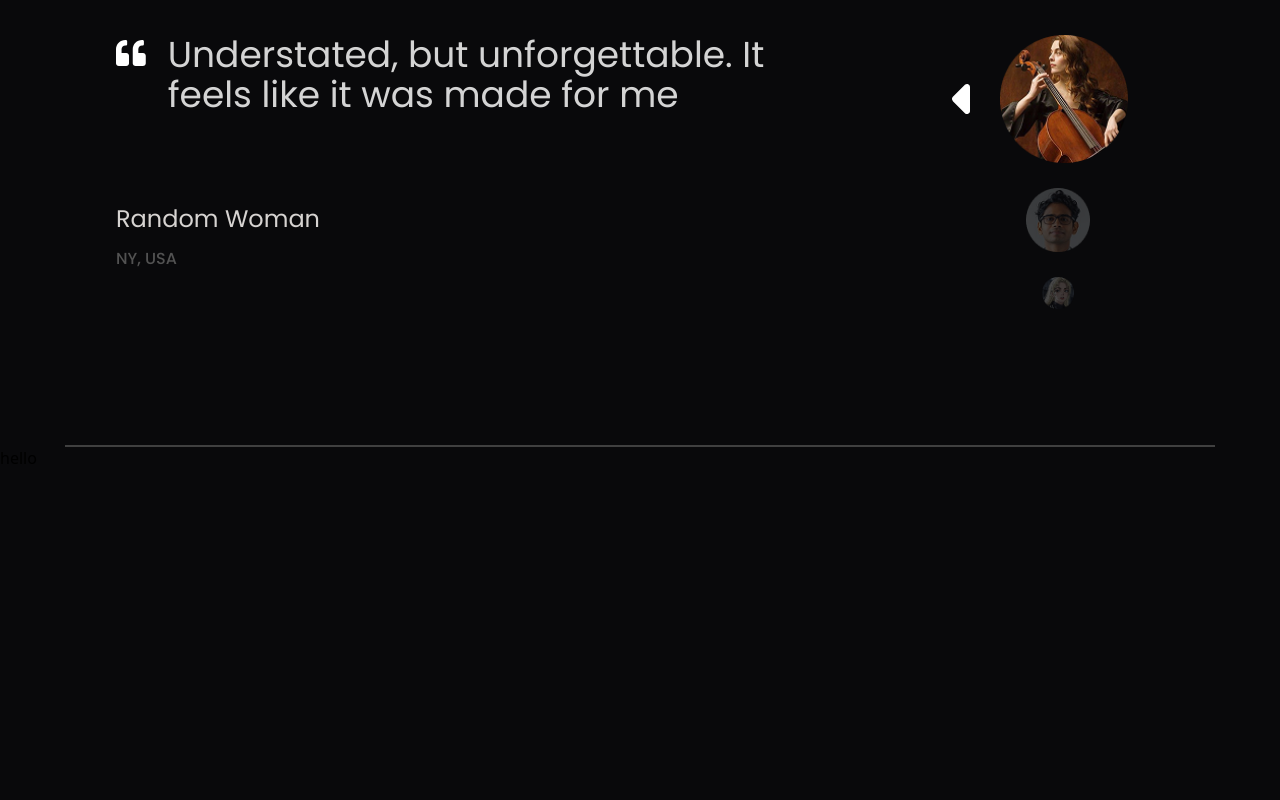
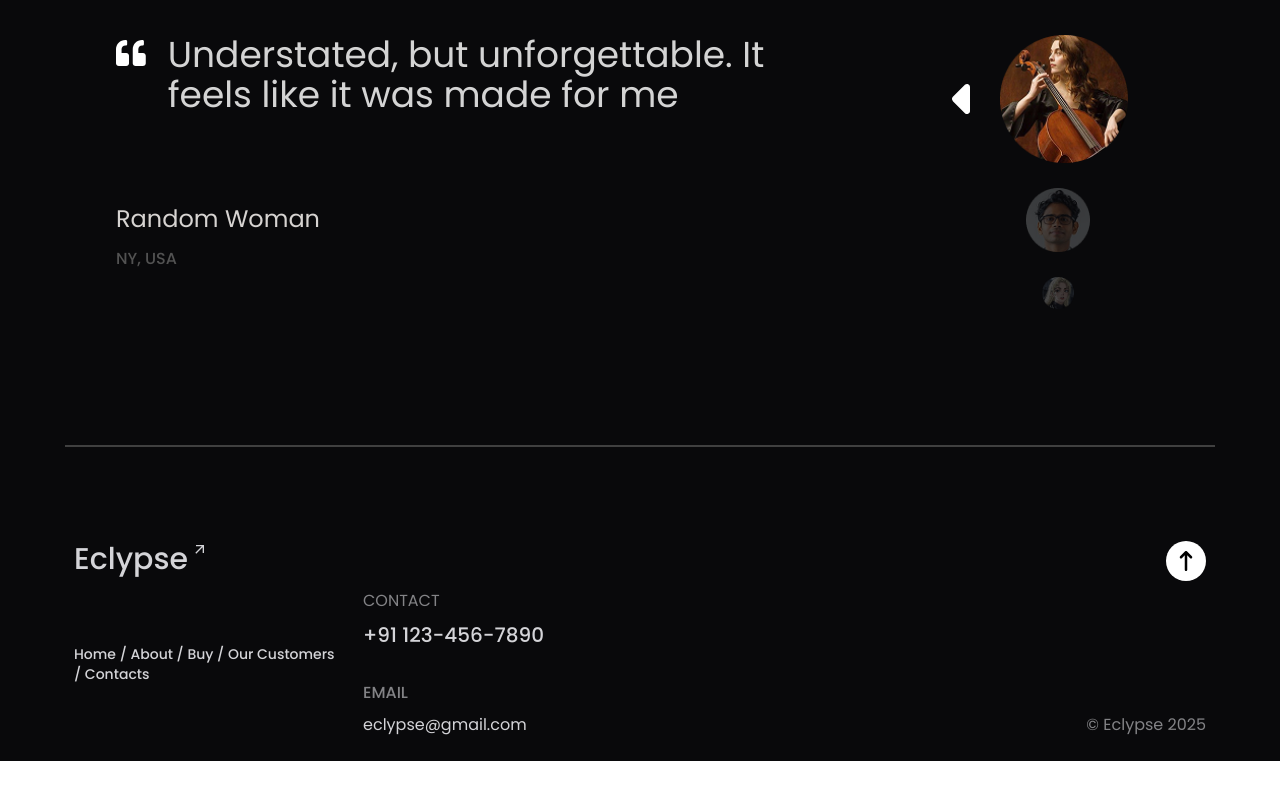
Before and after one commit to JayShende/Eclypse-Assingment, a React (Vite) app in the folder Frontend/: page / in a window 1280 px wide. Shown: the part 4508-5308 px from the top of the page. After the commit the page ends 5269 px from the top, so only its background shows below. Built offline with nearby package versions, Linux system fonts and the light colour scheme.

Commit message:
added the footer

```diff
--- a/Frontend/src/App.tsx
+++ b/Frontend/src/App.tsx
@@ -1,10 +1,10 @@
+import FooterSection from "./components/footer-section"
 import GridSection from "./components/grid-section"
 import HeroSection2 from "./components/hero-2"
 import HeroSection from "./components/hero-section"
 import NavBarComponent from "./components/navbar"
 import ProductInfo from "./components/product-info"
 import ProductShop from "./components/product-shop"
-import Random from "./components/randomspace"
 import Reviews from "./components/reviews"
 
 
@@ -20,7 +20,8 @@ function App() {
        <ProductShop/>
        <ProductInfo/>
        <Reviews/>
-      <Random/>
+       <FooterSection/>
+
     </div>
   )
 }
--- /dev/null
+++ b/Frontend/src/components/footer-section.tsx
@@ -0,0 +1,31 @@
+import { MdArrowOutward } from "react-icons/md";
+import { FaArrowUpLong } from "react-icons/fa6";
+const FooterSection = () => {
+  return (
+    <div className="grid grid-cols-4 mt-[71px] mx-[50px] p-6 gap-6 font-Poppins text-zinc-300">
+      <div className=" h-10 flex flex-col">
+       <div className="flex gap-x-1">
+        <span className="text-3xl font-medium ">Eclypse</span>
+        <MdArrowOutward className=" text-zinc-300" />
+       </div>
+       <span className="font-medium  text-sm mt-[67px]">
+        Home  /  About /  Buy /  Our Customers /  Contacts
+       </span>
+      </div>
+      <div className="flex flex-col">
+        <span className="   mt-12 opacity-60 ">CONTACT</span>
+        <span className="text-xl font-medium  mt-[8px]">+91 123-456-7890</span>
+        <span className="opacity-60  font-medium  mt-[32px]">EMAIL</span>
+        <span className="mt-[8px]">eclypse@gmail.com</span>
+      </div>
+      <div className=""></div>
+      <div className=" flex flex-col items-end justify-between">
+        <div className="p-2 w-10 h-10 bg-white rounded-full flex items-center justify-center cursor-pointer"><FaArrowUpLong className="text-xl text-black" /></div>
+        <span className="opacity-60">© Eclypse 2025</span>
+      </div>
+
+    </div>
+  )
+};
+
+export default FooterSection;
```
